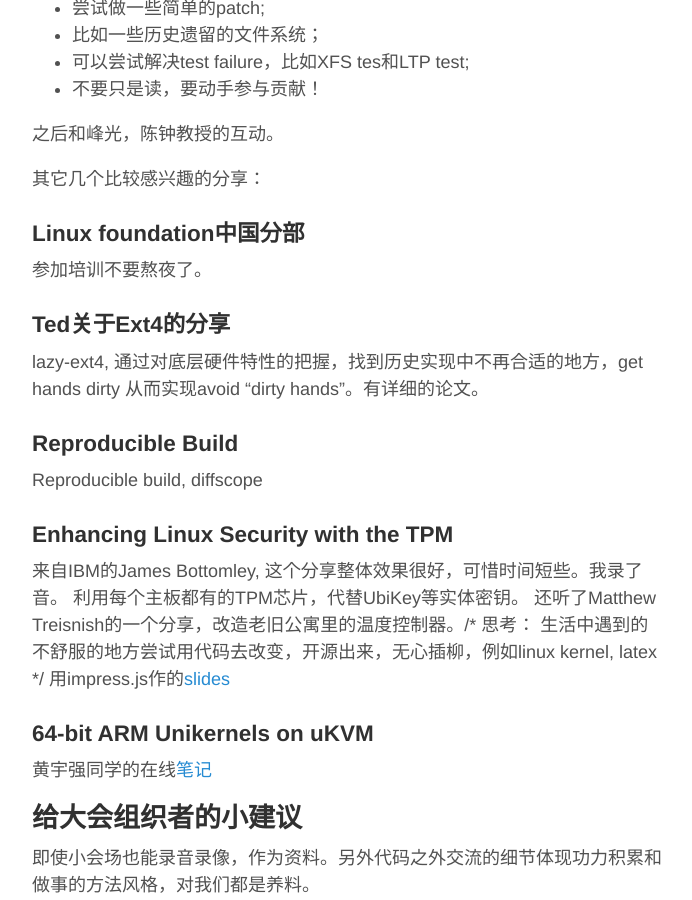
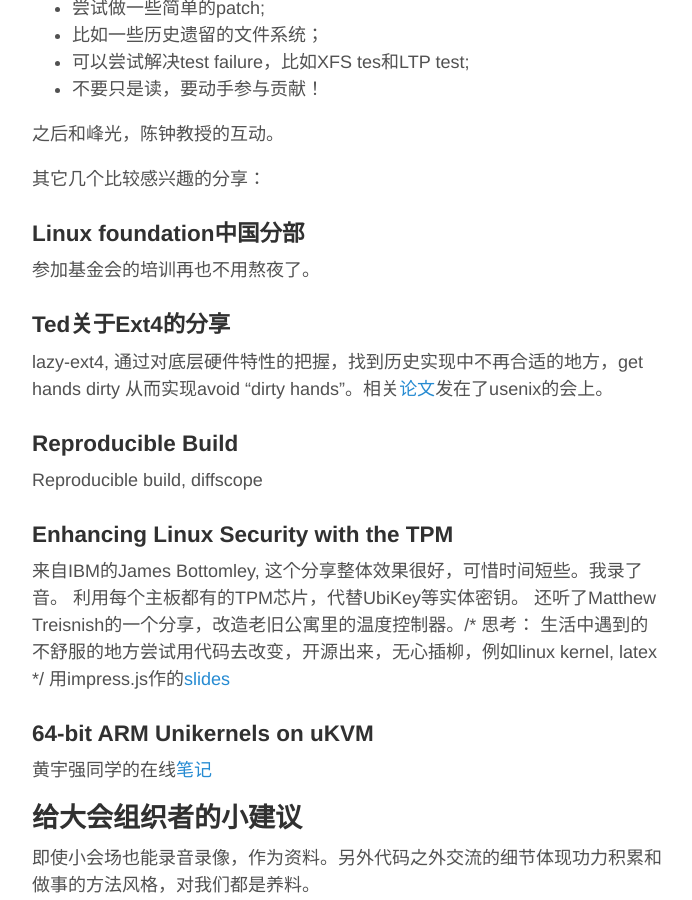
Before and after one commit to WenboYang/WenboYang.github.io, a Jekyll site: the page built from _posts/2016-6-21-linuxcon-beijing-summary.md, in a window 1280 px wide and 900 px high, scrolled down 970 px. Shown: the whole window, without its empty margins (293-985 px from the left). Built offline with Jekyll 4.4.1, drawn with Linux system fonts in a browser that asks for light colours; comment, search, counter and statistics services are not loaded.

Commit message:
Update 2016-6-21-linuxcon-beijing-summary.md

```diff
--- a/_posts/2016-6-21-linuxcon-beijing-summary.md
+++ b/_posts/2016-6-21-linuxcon-beijing-summary.md
@@ -32,10 +32,10 @@ comments: true
 
 其它几个比较感兴趣的分享：
 ### Linux foundation中国分部
-参加培训不要熬夜了。
+参加基金会的培训再也不用熬夜了。
 
 ### Ted关于Ext4的分享
-lazy-ext4, 通过对底层硬件特性的把握，找到历史实现中不再合适的地方，get hands dirty 从而实现avoid “dirty hands”。有详细的论文。
+lazy-ext4, 通过对底层硬件特性的把握，找到历史实现中不再合适的地方，get hands dirty 从而实现avoid “dirty hands”。相关[论文](https://www.usenix.org/system/files/conference/fast17/fast17-aghayev.pdf)发在了usenix的会上。
 
 ### Reproducible Build
 Reproducible build, diffscope
```
